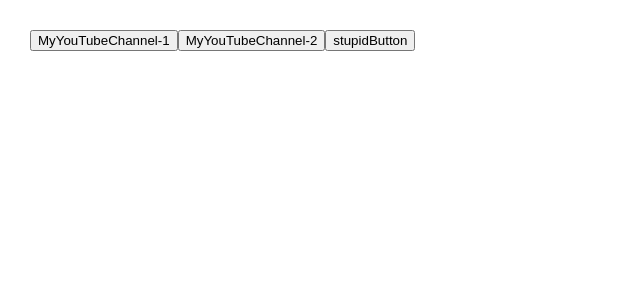
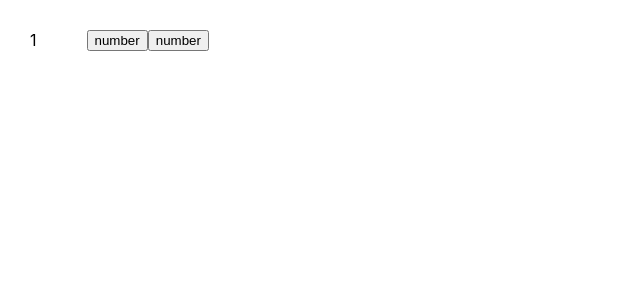
Before and after one commit to XAOC614/MicroTasks, a React (Create React App) app: page / in a window 1280 px wide. Shown: the top 300 px of the page, without its empty margins (0-640 px from the left). Built offline with nearby package versions, Linux system fonts and the light colour scheme.

Commit message:
Homework useState

```diff
--- a/src/App.tsx
+++ b/src/App.tsx
@@ -1,69 +1,26 @@
-import React from 'react';
+import React, {useState} from 'react';
 import './App.css';
-import {Todolist} from "./Todolist";
-import {Header} from "./site/Header";
-import {Body} from "./site/Body";
-import {Footer} from "./site/Footer";
-import {NewComponent} from "./NewComponent";
-import {Button} from "./site/Button";
-
 
 
 function App() {
-    // const title1 = 'What to learn 1'
-    // const title2 = 'What to learn 2'
-    // const tasks1 = [
-    //     { id: 1, title: "HTML&CSS", isDone: true },
-    //     { id: 2, title: "JS", isDone: true },
-    //     { id: 3, title: "ReactJS", isDone: false },
-    //     { id: 4, title: "Redux", isDone: false }
-    // ]
-    // const tasks2 = [
-    //     { id: 1, title: "Hello world", isDone: true },
-    //     { id: 2, title: "I am Happy", isDone: false },
-    //     { id: 3, title: "Yo", isDone: false }
-    // ]
-    // const  myFirstSubscriber = (event:MouseEvent<HTMLButtonElement>) => {
-    //     console.log('Hello I am VASYA')
-    // }
-    // // const mySecondSubscriber = (event:MouseEvent<HTMLButtonElement>) => {
-    //     console.log('Hello I am Ivan')
-    // }
-    const onClickHandler = (name:string) => {
-        console.log(name)
+    // let a = 1
+    let [a, setA] = useState(1)
+    const onClickHandler = () => {
+        setA(++a)
+        console.log(a)
     }
-    const foo1 = () => {
-        console.log(100200)
+    const onClickHandler2 = ()=>{
+        setA(a=0)
+        console.log(a)
     }
-    const foo2 = (number:number) => {
-        console.log(number)
-    }
-    const button1Foo = (subscriber: string, age:number, address:string) => {
-        console.log(subscriber,age,address)
-    }
-    const button2Foo = (subscriber: string, age?:number) => {
-        console.log(subscriber,age)
-    }
-
     return (
         <div className="App">
-            {/*<button onClick={foo1}>1</button>*/}
-            {/*<button onClick={()=> foo2(100200)}>2</button>*/}
-            <Button name={'MyYouTubeChannel-1'} callBack={()=>button1Foo('I am Vasya',21,'live in Minsk')}/>
-            <Button name={'MyYouTubeChannel-2'} callBack={()=>button2Foo('I am Ivan',33)}/>
-            <Button name={'stupidButton'} callBack={()=> button2Foo('i am Stupid Button')}/>
-            {/*<NewComponent/>*/}
-            {/*<Header titleForHeader = {'NEW HEADER'}/>*/}
-            {/*<Body titleForBody = {'NEW BODY'}/>*/}
-            {/*<div>*/}
-            {/*<Todolist title={title1} titleNew={100200} tasks={tasks1}/>*/}
-            {/*<Todolist title={title2} tasks={tasks2}/>*/}
-            {/*</div>*/}
-            {/*<Footer titleForFooter = {'NEW FOOTER'}/>*/}
+            <div>{a}</div>
+            <button onClick={onClickHandler}>number</button>
+            <button onClick={onClickHandler2}>number</button>
         </div>
     );
 }
 
 
-
 export default App;
```
